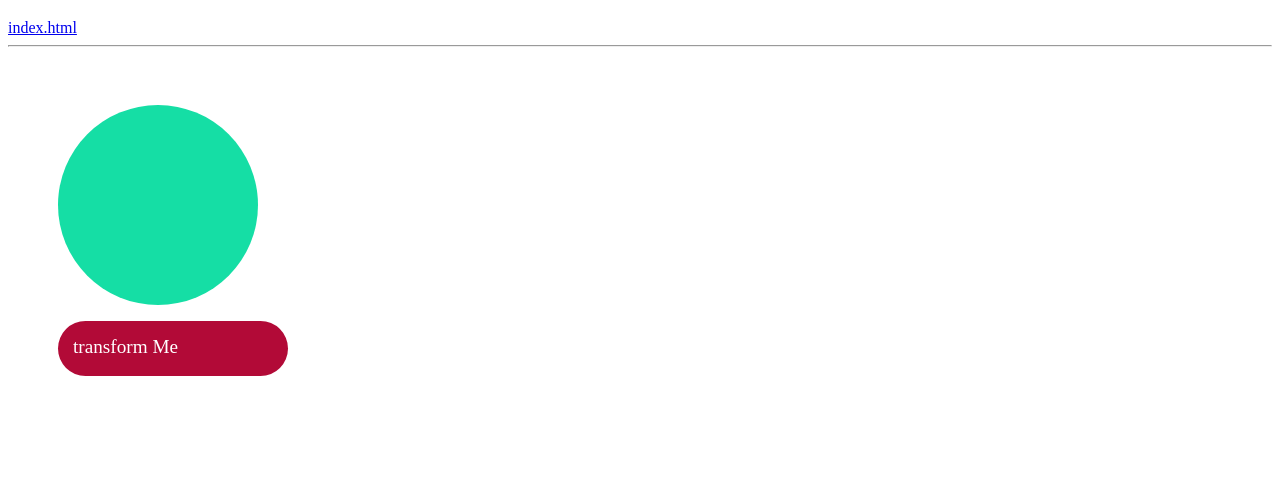
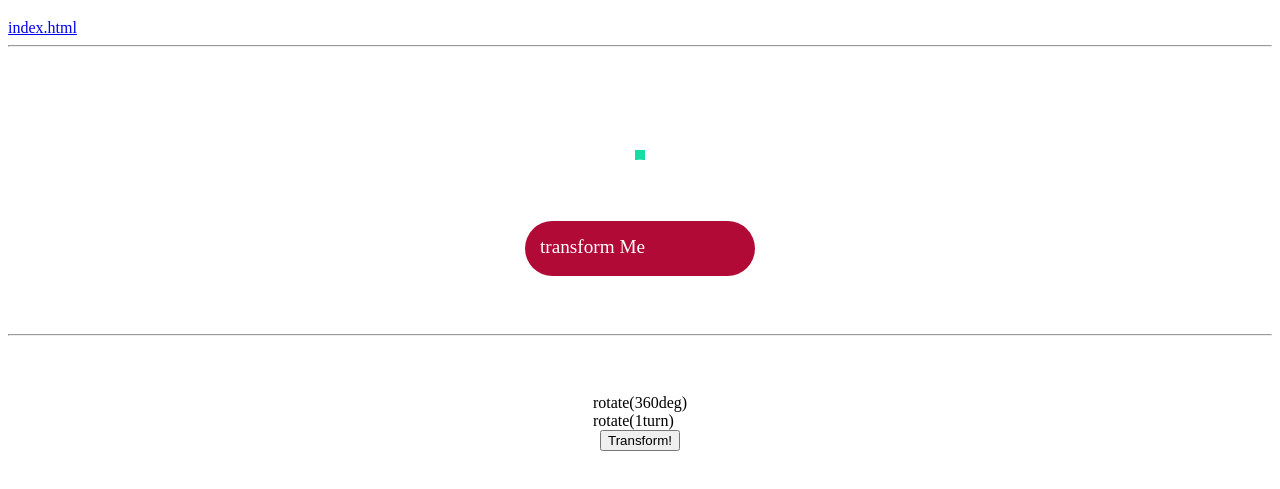
Before and after one commit to ggdelamul/cssAnimation, a website: page page2.html in a window 1280 px wide. Shown: the part 61-550 px from the top of the page. Drawn offline with Linux system fonts and the light colour scheme.

Commit message:
added new chapter

```diff
--- a/assets/main.scss
+++ b/assets/main.scss
@@ -82,6 +82,7 @@
         display:flex;
         flex-direction:column-reverse;
         padding:50px;
+        align-items:center;
         .btn {
             background: $cd-danger;
             font-size: 1.2rem;
@@ -92,7 +93,11 @@
             height:25px;
             color:white;
             &:hover + .ball{
-                transform: scale(1.15);
+                transform: scaleX(1);
+                /*transform:translate(150px, -7vh);*/
+                span{
+                    transform:translateY(0);
+                }
             }
         }
         .ball {
@@ -100,9 +105,28 @@
             height: $ball-size;
             background: $cd-txt;
             margin-bottom: 1rem;
-            border-radius: $ball-size * 0.5;
-            transform: scale(1);
+            /*border-radius: $ball-size * 0.5;*/
+            transform: scale(0.1);
             transition: transform 350ms;
+            overflow:hidden;
+            display:flex;
+            justify-content: center;
+            align-items: center;
+            color:white;
+            span {
+                display: inline-block;
+                transform: translateY(250%);
+                transition: transform 280ms ease-out 50ms;
+            }
         }
     }
 }
+.trois{
+    .container{
+        display:flex;
+        flex-direction:column-reverse;
+        padding:50px;
+        align-items:center;
+    }
+
+}
--- a/assets/sass/_variable.scss
+++ b/assets/sass/_variable.scss
@@ -9,7 +9,7 @@ $cd-danger: #b20a37;
 $cd-btn-start: rgba(1, 28, 55, 0);
 $cd-btn-end: rgba(1, 28, 55, 1);
 /*chapitre 4 animation fluide avec propiété transform */
-$ball-size:200px;
+$ball-size:100px;
 @mixin inputStyle {
                 border:2px solid $cd-box;
                 border-radius:100rem;
--- a/page2.html
+++ b/page2.html
@@ -12,14 +12,24 @@
     <a href="index.html">index.html</a>
     <hr>
     <section class="deux">
-        <body>
             <div class="container-ball">
                 <div class="btn">
-                    transform Me
+                    <span>transform Me</span>
                 </div>
-                <div class="ball"></div>
+                <div class="ball">
+                    <span>Boop</span>
+                </div>
             </div>
-        </body>
+    </section>
+    <hr>
+    <section class="trois">
+        <div class="container">
+            <button class="btn">Transform!</button>
+            <div class="boxes">
+                <div class="boxes__base boxes--rotDegrees">rotate(360deg)</div>
+                <div class="boxes__base boxes--rotTurns">rotate(1turn)</div>
+            </div>
+        </div>
     </section>
 </body>
 </html>
```
Also changed, not shown: assets/style.css, 1 other file.
